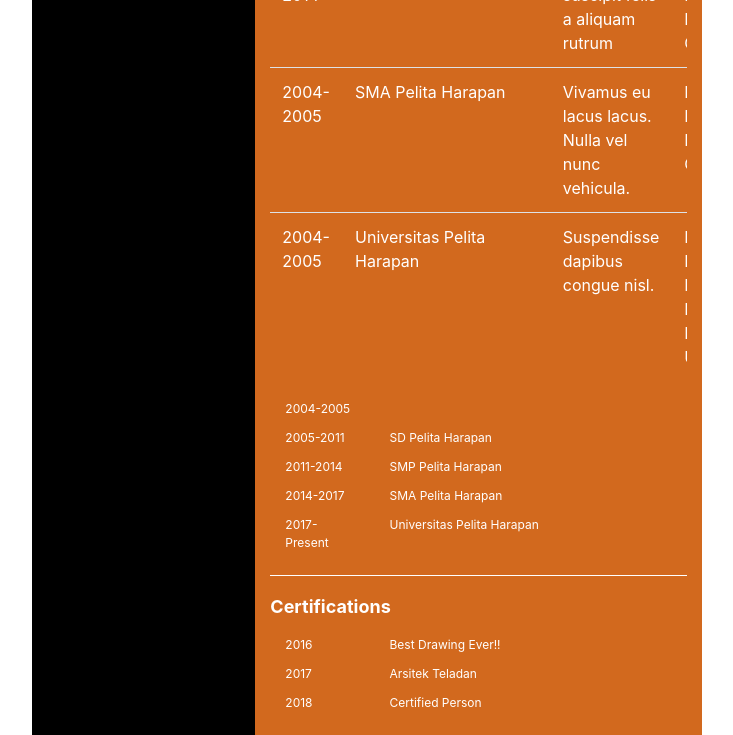
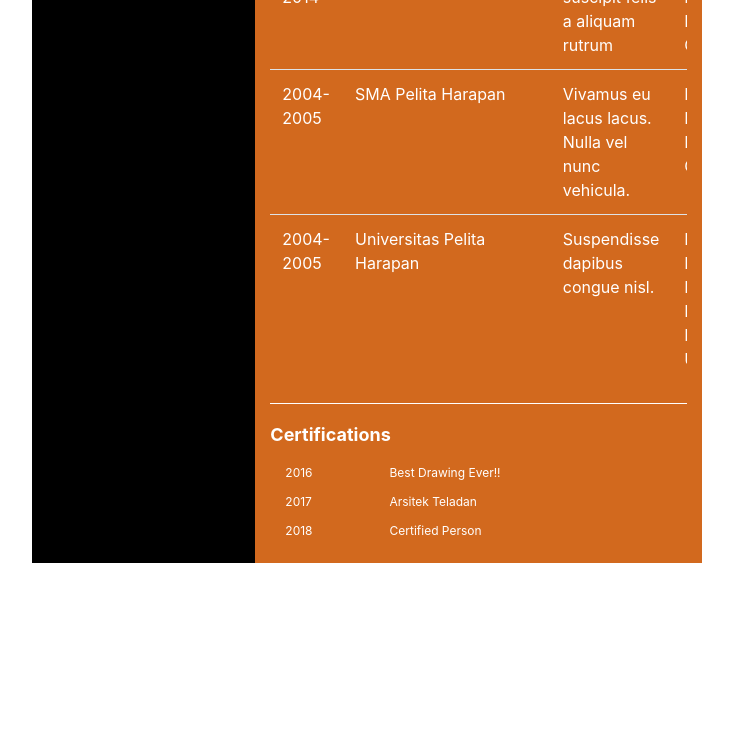
Before and after one commit to DPP-2020/praktikum-2-membuat-cv-part-2-Debev, a plain HTML site: page index.html in a window 1280 px wide. Shown: the part 918-1653 px from the top of the page, without its empty margins (273-1006 px from the left). After the commit the page ends 1481 px from the top, so only its background shows below. Drawn offline with nearby package versions, Linux system fonts and the light colour scheme.

Commit message:
05211740000091 #2
Done

```diff
--- a/index.html
+++ b/index.html
@@ -23,7 +23,7 @@
         <div class="row content">
             <h1 class="name">Renada Aulia Salsabila</h1>
             <div class="card">
-                <div class="card-body">
+                <div class="card-body" style="display: block;">
                     <img src="Thumbnail.jpg" alt="..." class="img-thumbnail">
                     <h5 style="color: black; text-align: center; width: 100%;">Cartoon Artist</h5>
                 </div>
@@ -103,7 +103,7 @@
     </div>
     <div class="col-lg-8 rightBar">
         <div class="content">
-            <p class="infoContent">Lorem ipsum dolor sit amet, consectetur adipiscing elit. Maecenas varius metus diam, ut fermentum dolor pulvinar in. Aliquam congue urna ac lacus maximus posuere. Nulla rutrum posuere massa, eu gravida augue finibus at. In id libero nisl.</p>
+            <p class="infoContent">Lorem ipsum dolor sit amet, <img src="brush.png" width="20px" height="20px" style="display: inline-block;"> consectetur adipiscing elit. Maecenas varius metus diam, ut fermentum dolor pulvinar in. Aliquam congue urna ac lacus maximus posuere. Nulla rutrum posuere massa, eu gravida augue finibus at. In id libero nisl.</p>
         </div>
 
         <div class="line"></div>
@@ -177,49 +177,6 @@
                     </tr>
                 </tbody>
             </table>
-            <div class="experience">
-                <div class="col-lg-3 tahun">
-                    <p class="infoContent">2004-2005</p>
-                </div>
-                <div class="col-lg-9 deskripsi">
-                    <p class="infoContent"></p>
-                </div>
-            </div>
-            <div class="experience">
-            <div class="col-lg-3 tahun">
-                <p class="infoContent">2005-2011</p>
-            </div>
-            <div class="col-lg-9 deskripsi">
-                <p class="infoContent">SD Pelita Harapan</p>
-            </div>
-        </div>
-        <div class="experience">
-            <div class="col-lg-3 tahun">
-                <p class="infoContent">2011-2014</p>
-
-            </div>
-            <div class="col-lg-9 deskripsi">
-                <p class="infoContent">SMP Pelita Harapan</p>
-            </div>
-        </div>
-        <div class="experience">
-            <div class="col-lg-3 tahun">
-                <p class="infoContent">2014-2017</p>
-
-            </div>
-            <div class="col-lg-9 deskripsi">
-                <p class="infoContent">SMA Pelita Harapan</p>
-            </div>
-        </div>
-        <div class="experience">
-            <div class="col-lg-3 tahun">
-                <p class="infoContent">2017-Present</p>
-
-            </div>
-            <div class="col-lg-9 deskripsi">
-                <p class="infoContent">Universitas Pelita Harapan</p>
-            </div>
-        </div>
         </div>
 
         <div class="line"></div>
```
Also changed, not shown: brush.png (added).
